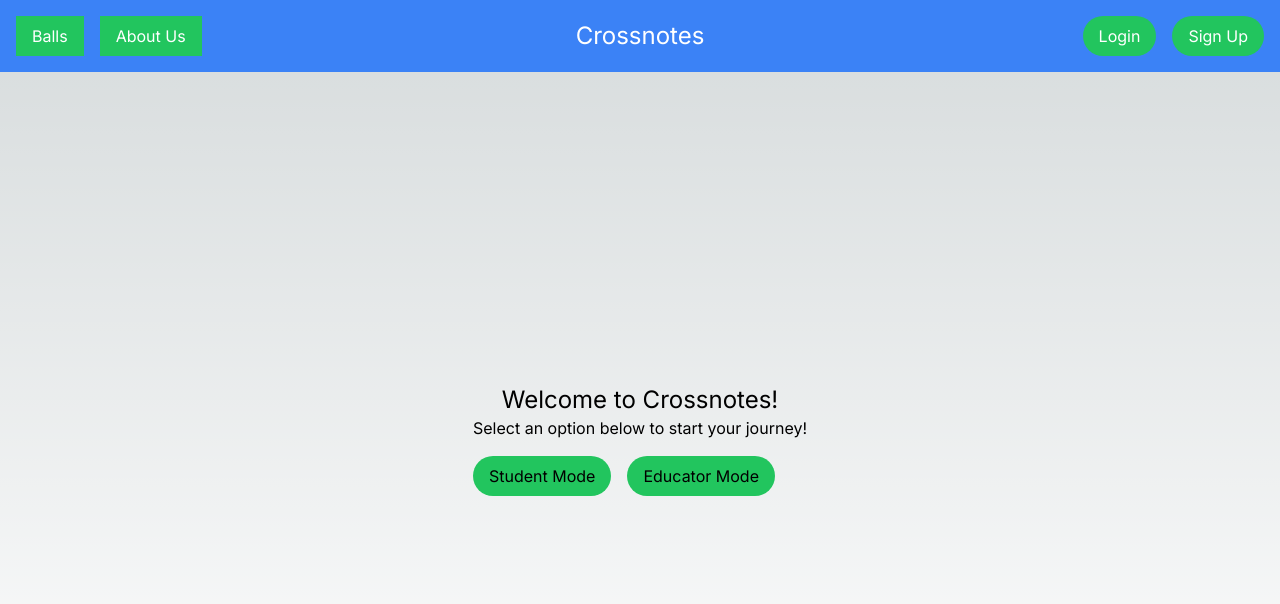
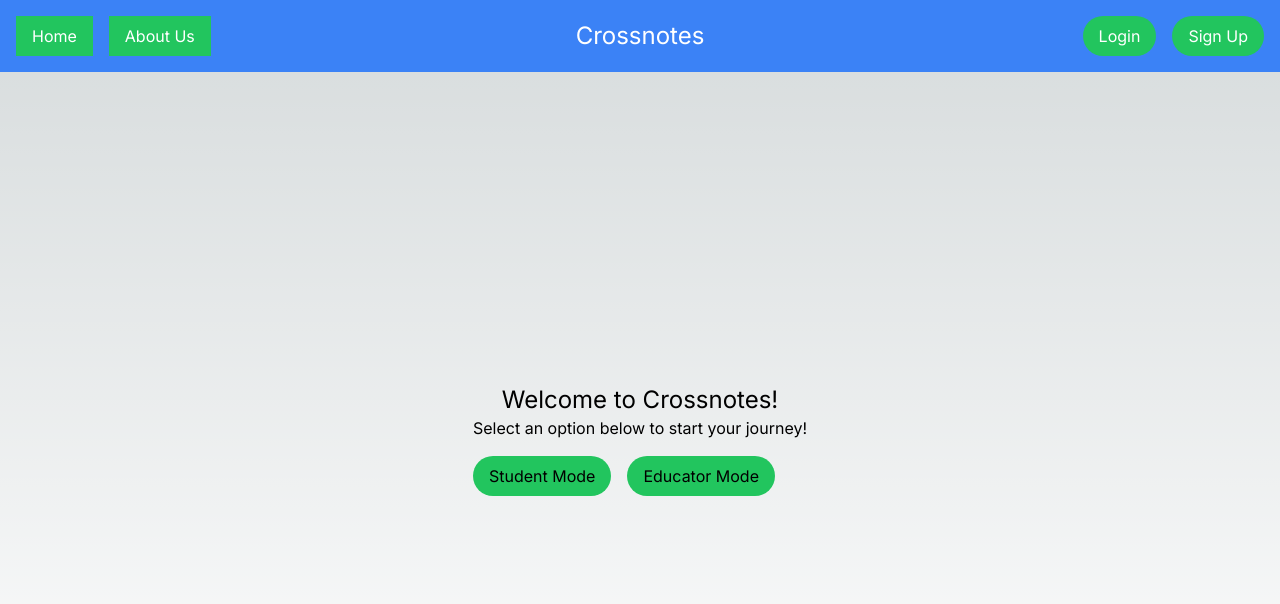
Before and after one commit to loganravin4/crossnotes, a Next.js app in the folder crossnotes/: page / in a window 1280 px wide. Shown: the top 604 px of the page. Built offline with nearby package versions, Linux system fonts and the light colour scheme.

Commit message:
revert cuz test worked

```diff
--- a/crossnotes/components/navbar.tsx
+++ b/crossnotes/components/navbar.tsx
@@ -4,7 +4,7 @@ function Navbar() {
   return (
     <div className="grid grid-cols-3 items-center p-4 bg-blue-500 text-white w-full fixed top-0">
       <div className="flex gap-4 justify-start">
-        <Link href="/" className="bg-green-500 px-4 py-2 rounded-none hover:animate-highlight">Balls</Link>
+        <Link href="/" className="bg-green-500 px-4 py-2 rounded-none hover:animate-highlight">Home</Link>
         <Link href="/About" className="bg-green-500 px-4 py-2 rounded-none hover:animate-highlight">About Us</Link>
       </div>
       <h1 className="text-2xl text-center">Crossnotes</h1>
```
